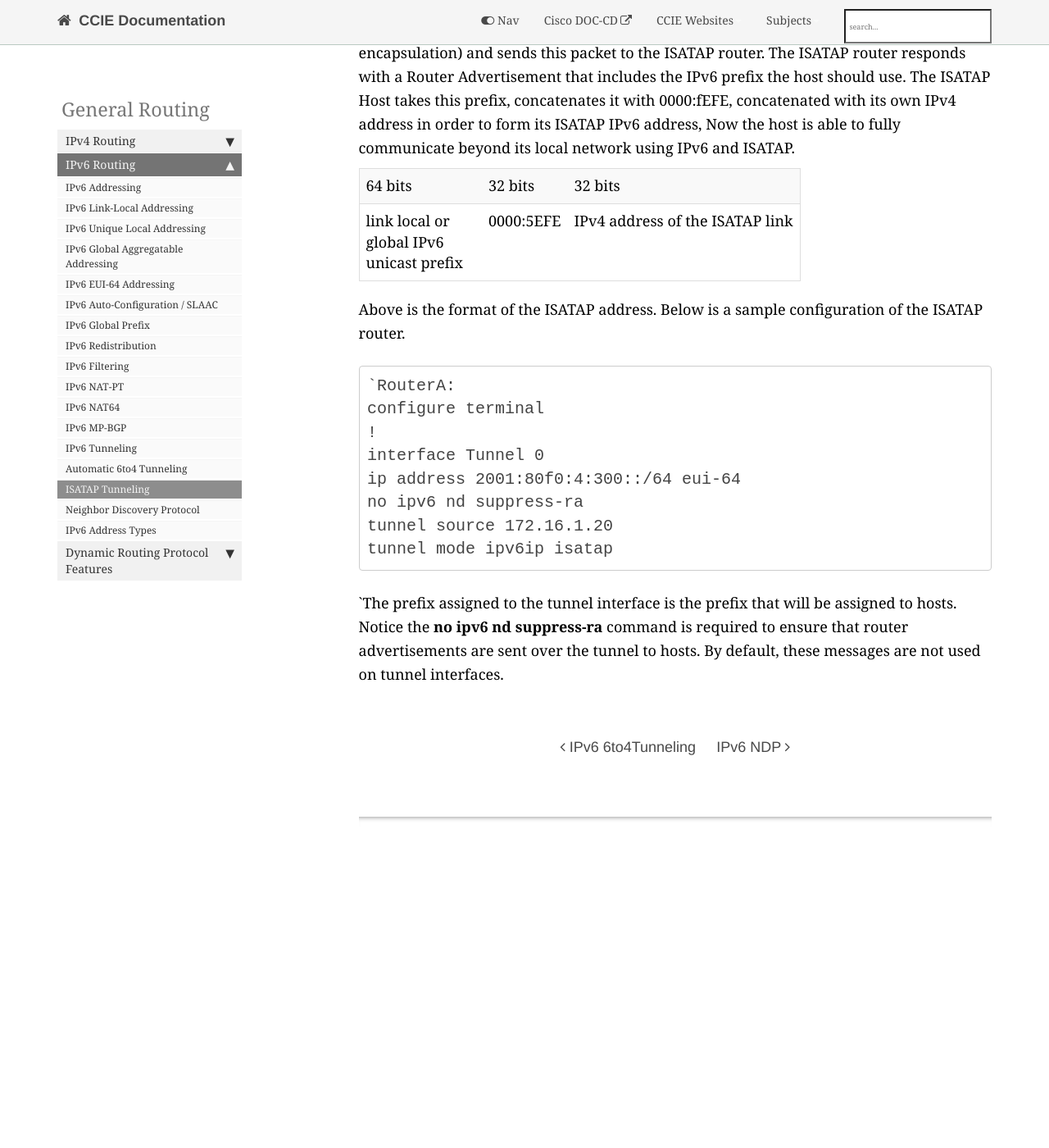
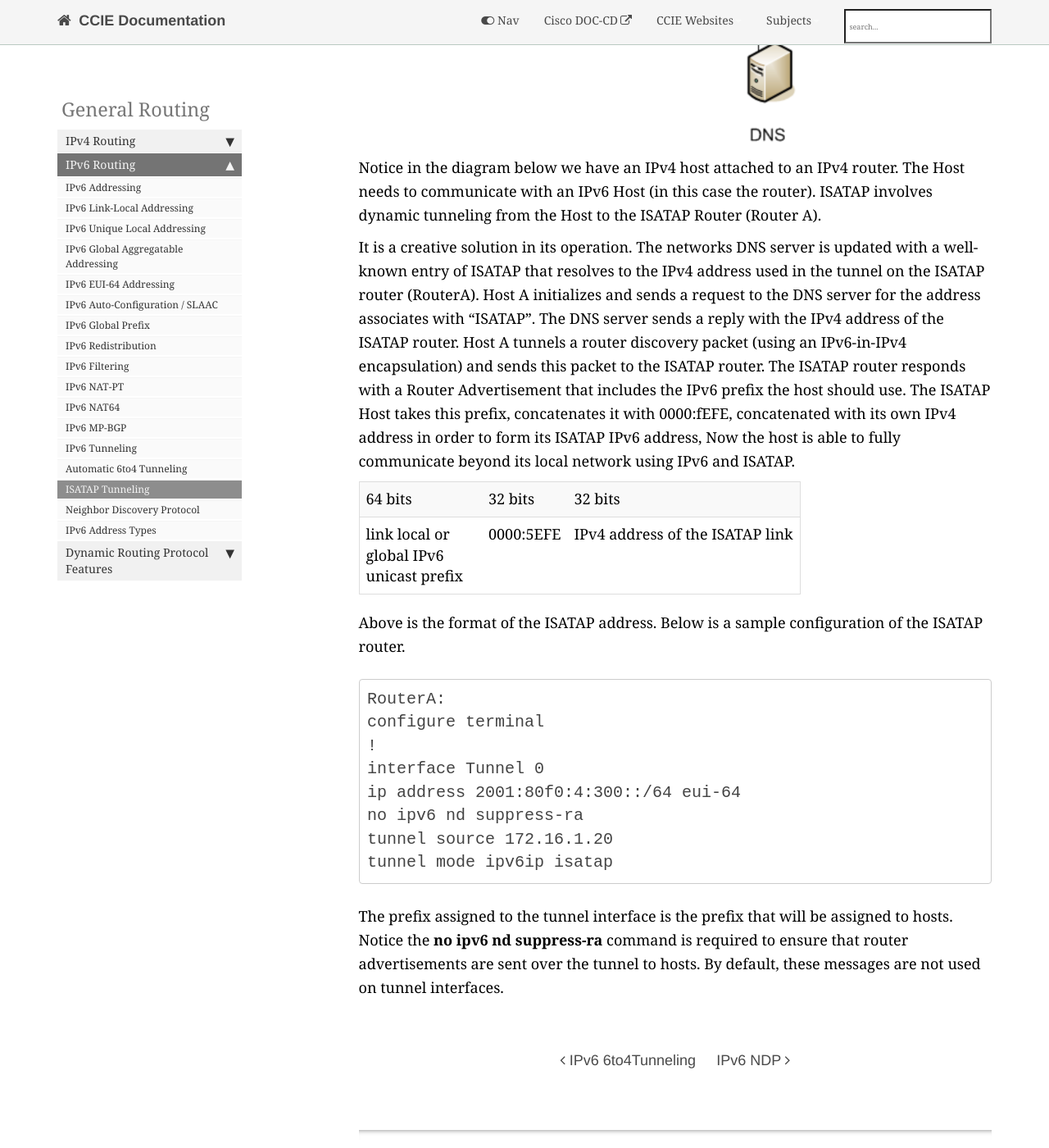
Before and after one commit to bsrandall/CCIE, a Jekyll site: the page built from pages/general-routing/3.2.13.md, in a window 1280 px wide and 1400 px high, scrolled down 488 px. Shown: the whole window at 82% size. Built offline with Jekyll 4.4.1, drawn with Linux system fonts in a browser that asks for light colours; nearby versions of some CDN libraries; comment, search, counter and statistics services are not loaded; before the commit the page ends 1506 px from its top, so only the background shows below that.

Commit message:
05-11-2017 5

````diff
--- a/pages/general-routing/3.2.13.md
+++ b/pages/general-routing/3.2.13.md
@@ -12,7 +12,7 @@ folder: general-routing
 ---
 ISATAP was designed to help IP4-only devices communicate to native IPv6 devices, so its origin is the opposite of the other IPv6 tunneling techniques.
 
-![link][1]
+{% include image.html file="ISATAP.png" %}
 
 Notice in the diagram below we have an IPv4 host attached to an IPv4 router. The Host needs to communicate with an IPv6 Host (in this case the router). ISATAP involves dynamic tunneling from the Host to the ISATAP Router (Router A).
 
@@ -32,6 +32,4 @@ no ipv6 nd suppress-ra
 tunnel source 172.16.1.20
 tunnel mode ipv6ip isatap
 ```
-`The prefix assigned to the tunnel interface is the prefix that will be assigned to hosts. Notice the **no ipv6 nd suppress-ra** command is required to ensure that router advertisements are sent over the tunnel to hosts. By default, these messages are not used on tunnel interfaces.
-
-[1]:	/assets/ISATAP.png
+The prefix assigned to the tunnel interface is the prefix that will be assigned to hosts. Notice the **no ipv6 nd suppress-ra** command is required to ensure that router advertisements are sent over the tunnel to hosts. By default, these messages are not used on tunnel interfaces.
````
Also changed, not shown: other parts of pages/general-routing/3.2.13.md (+1 -1 lines), pages/general-routing/3.2.12.md (+1 -1 lines).
